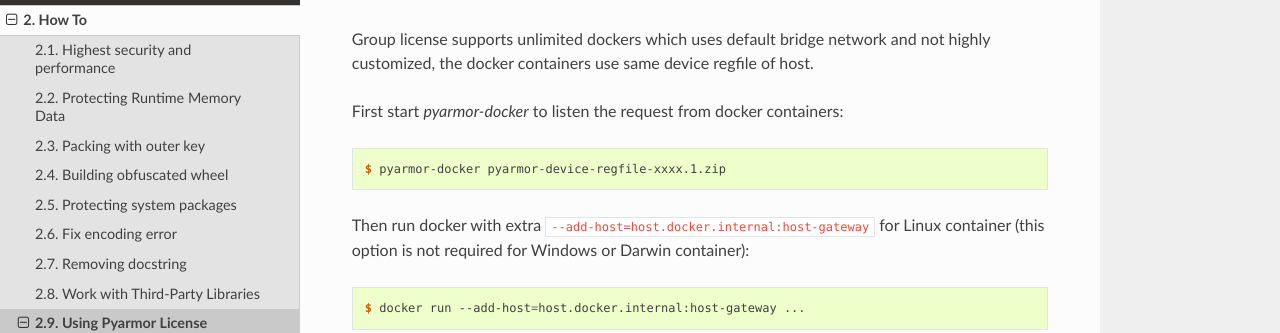
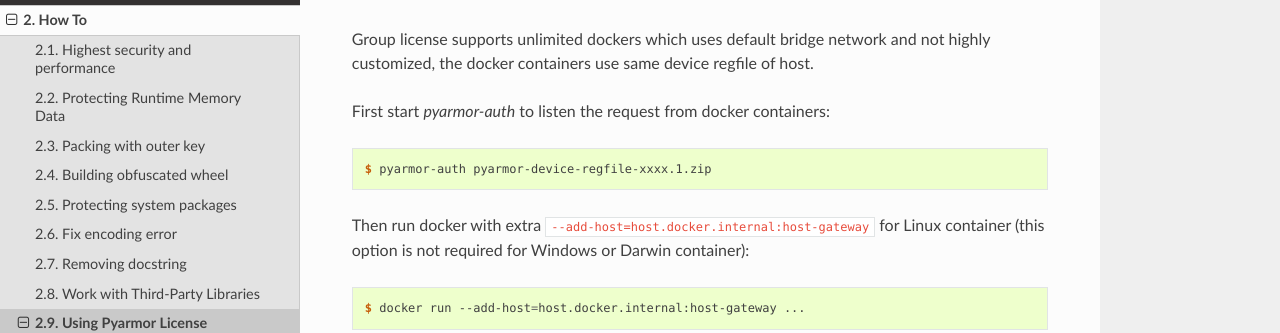
Before and after one commit to dashingsoft/pyarmor, a Sphinx documentation site: the page built from docs/how-to/register.rst, in a window 1280 px wide and 900 px high, scrolled down 4193 px. Shown: the part 156-489 px from the top of the window. Built offline with Sphinx 7.4.7 and the Read the Docs theme 2.0.0, drawn with Linux system fonts in a browser that asks for light colours.

Commit message:
Refine doc

```diff
--- a/docs/how-to/register.rst
+++ b/docs/how-to/register.rst
@@ -151,9 +151,9 @@
 
 Group license supports unlimited dockers which uses default bridge network and not highly customized, the docker containers use same device regfile of host.
 
-First start `pyarmor-docker` to listen the request from docker containers::
+First start `pyarmor-auth` to listen the request from docker containers::
 
-    $ pyarmor-docker pyarmor-device-regfile-xxxx.1.zip
+    $ pyarmor-auth pyarmor-device-regfile-xxxx.1.zip
 
 Then run docker with extra ``--add-host=host.docker.internal:host-gateway`` for Linux container (this option is not required for Windows or Darwin container)::
 
```
